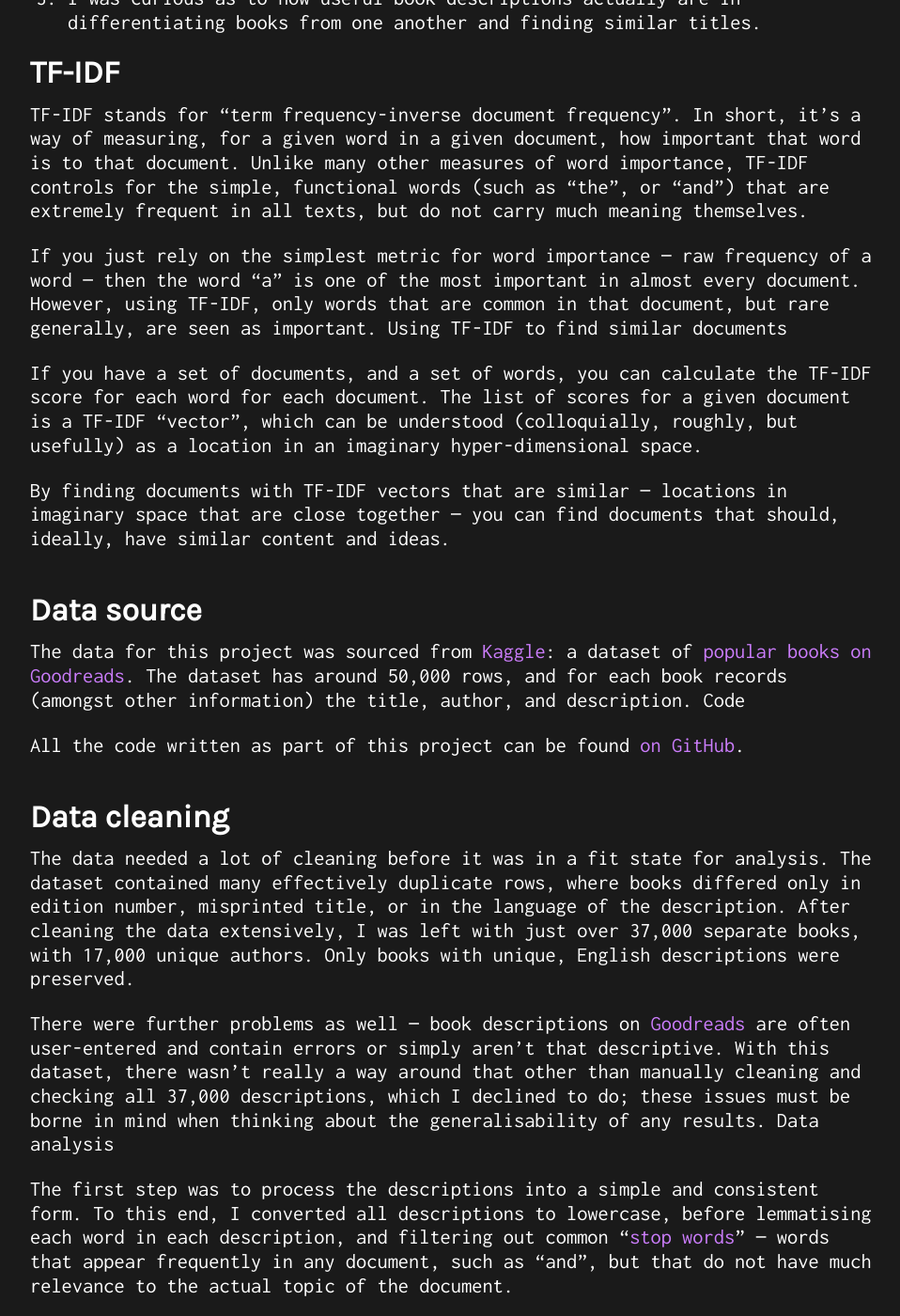
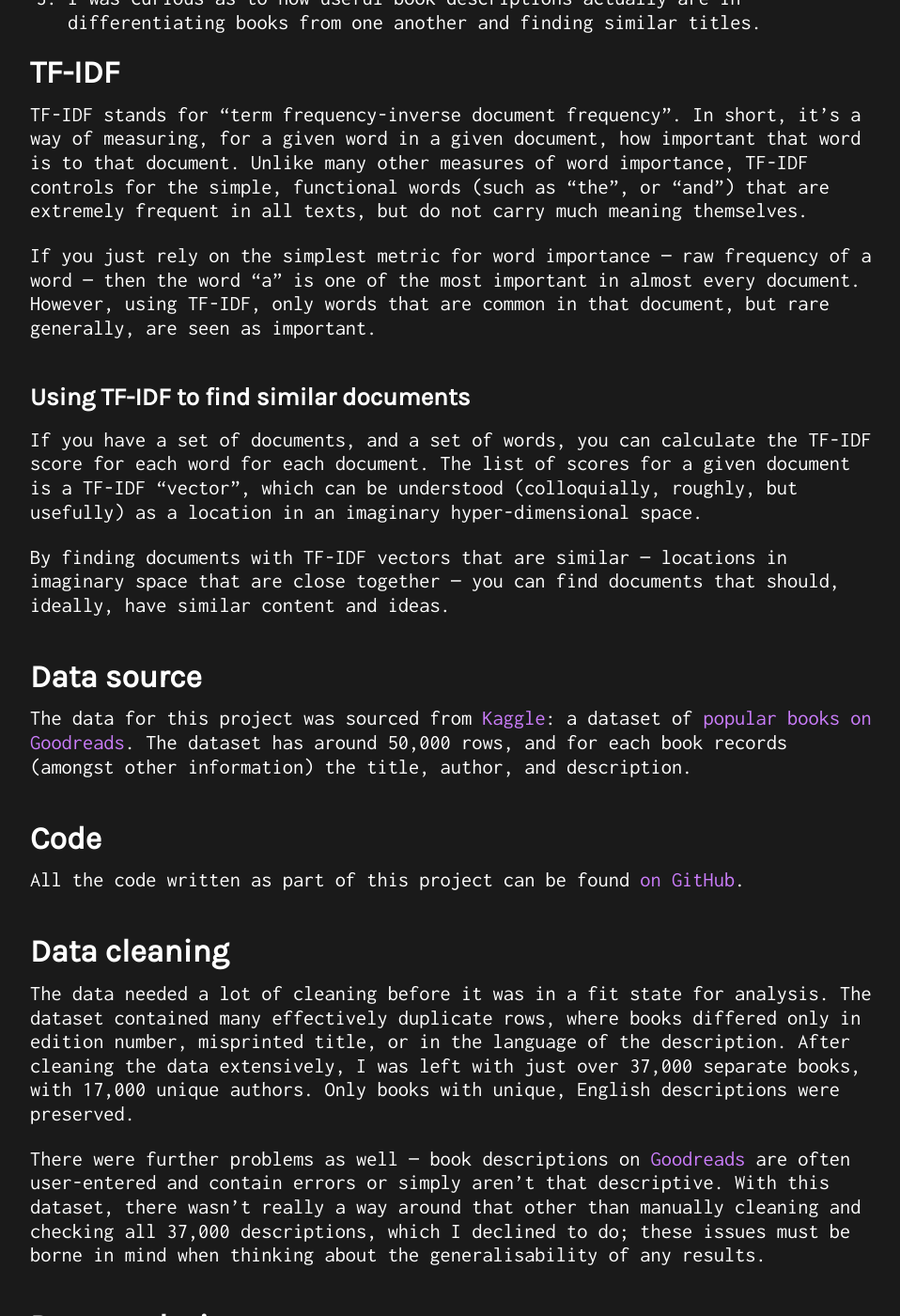
Before and after one commit to Peritract/peritract.github.io, a Jekyll site: the page built from _posts/2020-05-09-book-recommendations-with-tfidf.md, in a window 1280 px wide and 1400 px high, scrolled down 879 px. Shown: the whole window at 94% size, without its empty margins (160-1118 px from the left). Built offline with Jekyll 4.4.1, drawn with Linux system fonts in a browser that asks for light colours; nearby versions of some CDN libraries.

Commit message:
Update 2020-05-09-book-recommendations-with-tfidf.md

```diff
--- a/_posts/2020-05-09-book-recommendations-with-tfidf.md
+++ b/_posts/2020-05-09-book-recommendations-with-tfidf.md
@@ -14,6 +14,7 @@ My aims for this project were to answer two initial questions:
 1. What are the most popular words in book descriptions?
 2. Does TF-IDF effectively distinguish between different books?
 
+
 In addition, and primarily, I wanted to build a recommendation system that could make reasonable predictions based on short descriptions alone.
 
 ## Motivation
@@ -29,7 +30,8 @@ I was motivated to complete this project by three factors, listed in ascending o
 TF-IDF stands for “term frequency-inverse document frequency”. In short, it’s a way of measuring, for a given word in a given document, how important that word is to that document. Unlike many other measures of word importance, TF-IDF controls for the simple, functional words (such as “the”, or “and”) that are extremely frequent in all texts, but do not carry much meaning themselves.
 
 If you just rely on the simplest metric for word importance — raw frequency of a word — then the word “a” is one of the most important in almost every document. However, using TF-IDF, only words that are common in that document, but rare generally, are seen as important.
-Using TF-IDF to find similar documents
+
+### Using TF-IDF to find similar documents
 
 If you have a set of documents, and a set of words, you can calculate the TF-IDF score for each word for each document. The list of scores for a given document is a TF-IDF “vector”, which can be understood (colloquially, roughly, but usefully) as a location in an imaginary hyper-dimensional space.
 
@@ -38,7 +40,8 @@ By finding documents with TF-IDF vectors that are similar — locations in imagi
 ## Data source
 
 The data for this project was sourced from [Kaggle](https://kaggle.com/): a dataset of [popular books on Goodreads](https://www.kaggle.com/meetnaren/goodreads-best-books). The dataset has around 50,000 rows, and for each book records (amongst other information) the title, author, and description.
-Code
+
+## Code
 
 All the code written as part of this project can be found [on GitHub](https://github.com/Peritract/data-projects/tree/master/tfidf-book-recommender).
 
@@ -47,7 +50,8 @@ All the code written as part of this project can be found [on GitHub](https://gi
 The data needed a lot of cleaning before it was in a fit state for analysis. The dataset contained many effectively duplicate rows, where books differed only in edition number, misprinted title, or in the language of the description. After cleaning the data extensively, I was left with just over 37,000 separate books, with 17,000 unique authors. Only books with unique, English descriptions were preserved.
 
 There were further problems as well — book descriptions on [Goodreads](https://www.goodreads.com/) are often user-entered and contain errors or simply aren’t that descriptive. With this dataset, there wasn’t really a way around that other than manually cleaning and checking all 37,000 descriptions, which I declined to do; these issues must be borne in mind when thinking about the generalisability of any results.
-Data analysis
+
+## Data analysis
 
 The first step was to process the descriptions into a simple and consistent form. To this end, I converted all descriptions to lowercase, before lemmatising each word in each description, and filtering out common “[stop words](https://en.wikipedia.org/wiki/Stop_words)” — words that appear frequently in any document, such as “and”, but that do not have much relevance to the actual topic of the document.
 
```
